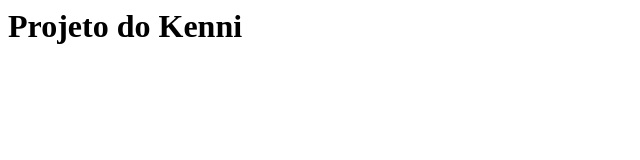
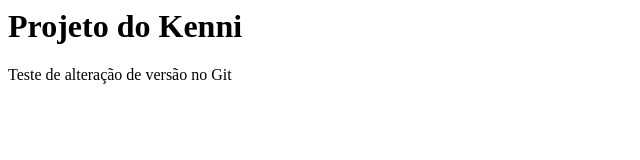
Before and after one commit to kenniklein/meu-site, a plain HTML site: page index.html in a window 1280 px wide. Shown: the whole page, without its empty margins (0-640 px from the left). Drawn offline with Linux system fonts and the light colour scheme.

Commit message:
Adicionado paragrafo

```diff
--- a/index.html
+++ b/index.html
@@ -3,5 +3,6 @@
 	</head>
 	<body>
 		<h1>Projeto do Kenni</h1>
+		<p>Teste de alteração de versão no Git</p>
 	</body>
 <html>
```
